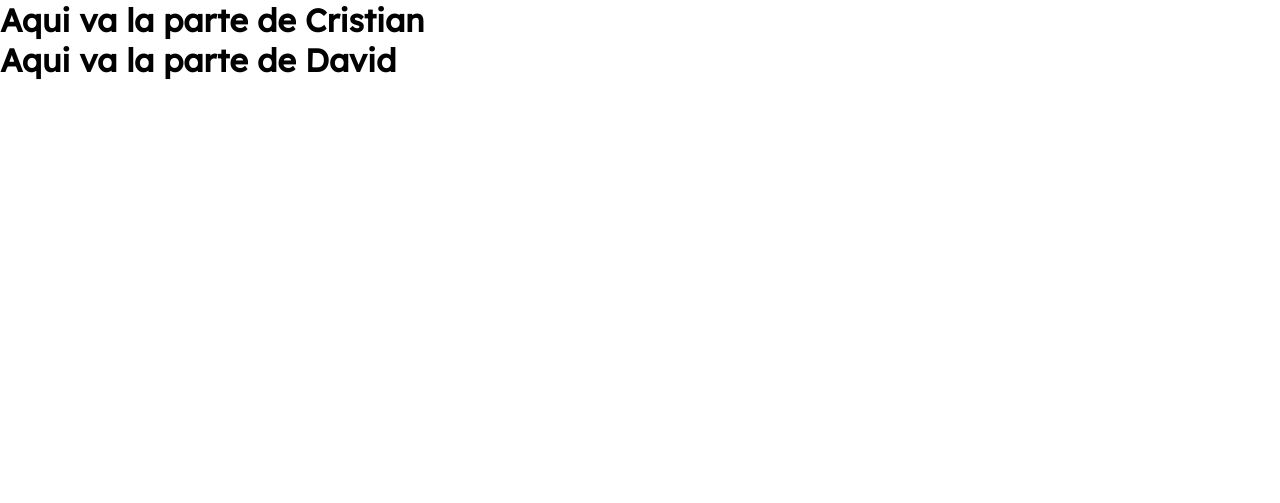
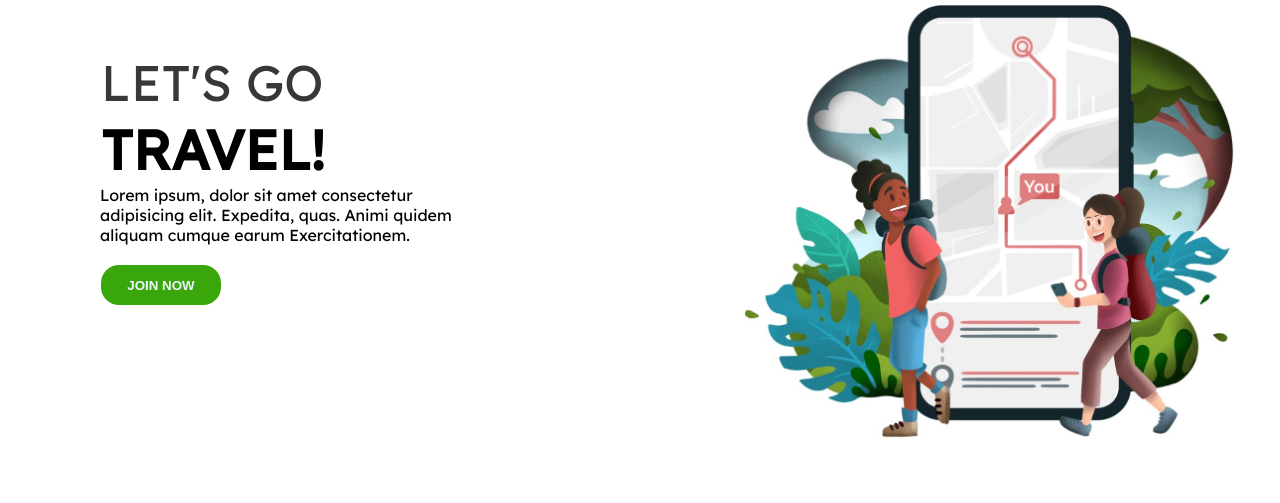
Before and after one commit to Jdavid1002/web-css-html, a plain HTML site: page index.html in a window 1280 px wide. Drawn offline with Linux system fonts and the light colour scheme.

Commit message:
vercion1.1

```diff
--- a/css/index.css
+++ b/css/index.css
@@ -11,6 +11,61 @@ body{
 }
 
 /* Aqui va la parte de David */
+.titulo1{
+  margin-bottom: 1px;
+  font-size: 50px;
+  color: rgb(55, 56, 56);
+  margin: 1px 1px 1px 1px;
+}
+.titulo2{
+  margin-bottom: 20px;
+  font-size: 55px;
+  margin: 1px 1px 1px 1px;
+  font-weight: bolder ;
+
+}
+
+
+.imagen1{
+  background-image:url("../images/imagen.png") ;
+  height: 500px;
+  width: 500px;
+  background-size: contain;
+  background-repeat: no-repeat;
+
+}
+
+.contenedor{
+  display: flex;
+}
+
+.contenedor-de-texto{
+  width: 50%;
+  padding-top: 50px;
+  padding-left: 100px;
+}
+.boton{
+
+  background-color: #39A70B;
+  border-radius: 18px;
+  border: 1px;
+  width: 120px;
+  height: 40px;
+  margin: 20px 10px 20px 1px;
+}
+
+.boton-letra{
+  color: aliceblue;
+  font-weight: bolder;
+  text-decoration: none;
+}
+
+.boton:hover{
+  border: #ffffff solid 2px;
+  cursor: pointer;
+}
+
+
 
 
 
--- a/index.html
+++ b/index.html
@@ -10,9 +10,22 @@
 </head>
 <body>
     <!-- Cristian -->
-    <h1> Aqui va la parte de Cristian </h1>
+    <!-- <h1> Aqui va la parte de Cristian </h1> -->
 
     <!-- David -->
-    <h1> Aqui va la parte de David </h1>
+<div class="contenedor">
+    <div class="contenedor-de-texto">
+        <p class="titulo1">LET'S GO</p>
+        <p class="titulo2">TRAVEL!</p>
+
+        <p class="texto">Lorem ipsum, dolor sit amet consectetur </br> adipisicing elit. Expedita, quas. Animi  quidem </br> aliquam cumque earum Exercitationem.</p>
+
+        <button class="boton"><a class="boton-letra" href="https://www.youtube.com/watch?v=BTksZ7CEwxo&list">JOIN NOW</a></button>
+
+    </div>
+    <div class="imagen1">
+
+    </div>
+</div>
 </body>
 </html>
```
Also changed, not shown: images/imagen.png (added).
